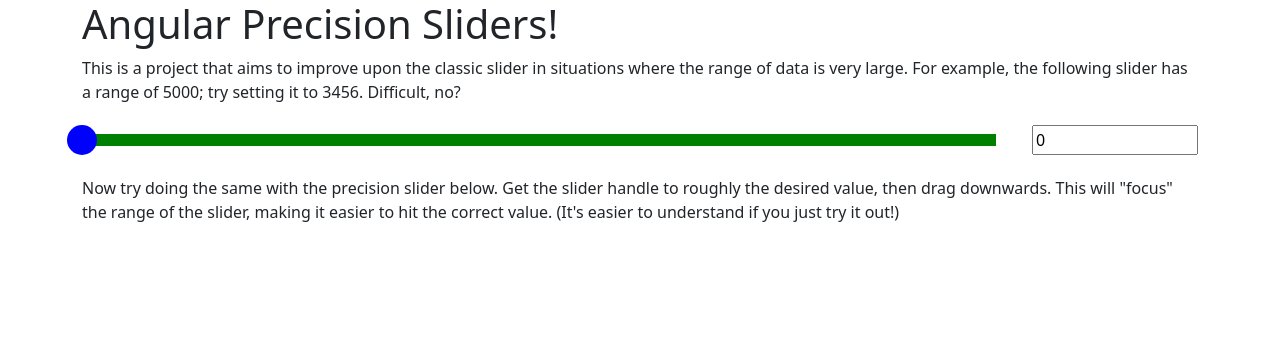
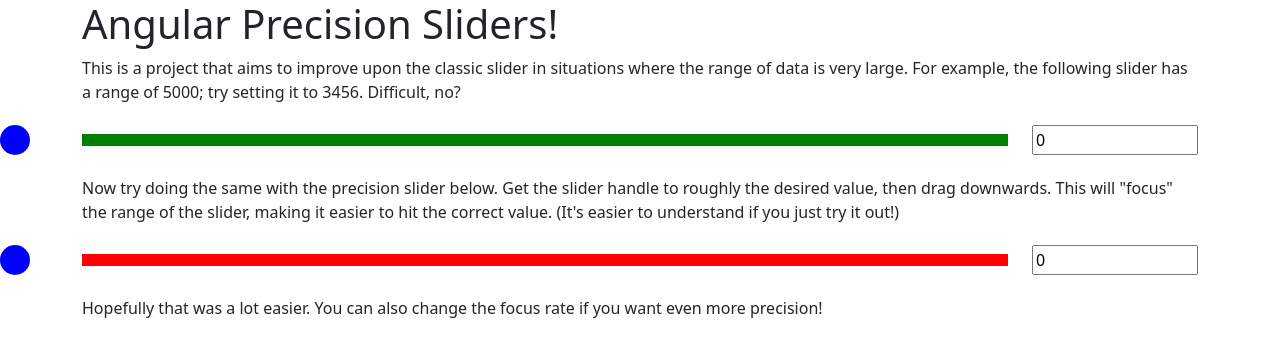
Before and after one commit to PaulTFreedman/angular-precision-sliders, an Angular app: page / in a window 1280 px wide. Shown: the top 356 px of the page. Built offline with nearby package versions, Linux system fonts and the light colour scheme.

Commit message:
WIP closer to working in a Bootstrap grid

```diff
--- a/src/app/app.component.html
+++ b/src/app/app.component.html
@@ -13,11 +13,11 @@
   </div>
   <div class="row align-items-center">
     <div class="col-md-10 vertical-center">
-      <responsive-slider class="slider basic-slider" [minValue]="0" [maxValue]="5000" [initialValue]="0" [handleWidth]="30" [bottomColour]="'green'" [middleColour]="'green'" [topColour]="'green'"
-                        (valueChanged)="onBasicValueChange($event)"></responsive-slider>
+      <responsive-slider class="slider basic-slider" [minValue]="0" [maxValue]="5000" [initialValue]="0" [handleWidth]="30" [bottomColour]="'green'"
+        [middleColour]="'green'" [topColour]="'green'" (valueChanged)="onBasicValueChange($event)"></responsive-slider>
     </div>
     <div class="col-md-2">
-      <input value="{{basicSliderVal}}"/>
+      <input value="{{basicSliderVal}}" />
     </div>
   </div>
   <div class="row">
@@ -25,13 +25,18 @@
       Now try doing the same with the precision slider below. Get the slider handle to roughly the desired value, then drag downwards. This will "focus" the range of the slider, making it easier to hit the correct value. (It's easier to understand if you just try it out!)
     </span>
   </div>
-  <!-- <div class="row align-items-center">
+  <div class="row align-items-center">
     <div class="col-md-10">
-      <precision-slider class="slider precision-slider" [minValue]="0" [maxValue]="1000" [initialValue]="500" [handleWidth]="30" (valueChanged)="onPrecisionValueChange($event)"
-                      [selectableColour]="'red'" [nonSelectableColour]="'gainsboro'"></precision-slider>
+      <precision-slider class="slider precision-slider" [minValue]="0" [maxValue]="5000" [initialValue]="0" [handleWidth]="30"
+        (valueChanged)="onPrecisionValueChange($event)" [selectableColour]="'red'" [nonSelectableColour]="'gainsboro'"></precision-slider>
     </div>
     <div class="col-md-2">
-      <input value="{{precisionSliderVal}}"/>
+      <input value="{{precisionSliderVal}}" />
     </div>
-  </div> -->
+  </div>
+  <div class="row">
+    <span>
+      Hopefully that was a lot easier. You can also change the focus rate if you want even more precision!
+    </span>
+  </div>
 </div>
--- a/src/components/precision-slider/precision-slider.component.less
+++ b/src/components/precision-slider/precision-slider.component.less
@@ -1,12 +1,8 @@
-responsive-slider {
-    display: block;
-    background: gainsboro;
-}
-
 .baseSlider {
     display: block;
 }
 
 .focusSlider {
     display: block;
+    background: gainsboro;
 }
--- a/src/components/precision-slider/precision-slider.component.ts
+++ b/src/components/precision-slider/precision-slider.component.ts
@@ -151,3 +151,5 @@
         this.precisionTopFlexGrow = 0;
     }
 }
+
+// NOTE: Might need to make focus slider have absolute positioning so it doesn't move content around
--- a/src/components/responsive-slider/responsive-slider.component.html
+++ b/src/components/responsive-slider/responsive-slider.component.html
@@ -1,4 +1,4 @@
-<div class="container" (mouseOutside)="onMouseOutside($event)" (dragstart)="onDragStart($event)" (window:resize)="onWindowResize($event)">
+<div class="wrapper" (mouseOutside)="onMouseOutside($event)" (dragstart)="onDragStart($event)" (window:resize)="onWindowResize($event)">
     <div class="slider-bar" (mousedown)="onTrackMouseDown($event)">
         <div backgroundColour [colour]="bottomColour" [style.flex-grow]="bottomFlexGrow" class="slider-section bottom-section"></div>
         <div backgroundColour [colour]="middleColour" [style.flex-grow]="middleFlexGrow" class="slider-section middle-section"></div>
--- a/src/components/responsive-slider/responsive-slider.component.less
+++ b/src/components/responsive-slider/responsive-slider.component.less
@@ -1,4 +1,4 @@
-.container {
+.wrapper {
     display: block;
     cursor: pointer;
 }
--- a/src/components/responsive-slider/responsive-slider.component.ts
+++ b/src/components/responsive-slider/responsive-slider.component.ts
@@ -37,7 +37,7 @@
 
   onHandleMouseDown(event: MouseEvent) {
     this.isDragging = true;
-    this.mouseDownX = event.clientX;
+    this.mouseDownX = event.offsetX;
     const currentLeftVal = getComputedStyle(this.sliderHandle.nativeElement).left;
     this.mouseDownHandleLeft = parseInt(currentLeftVal.substring(0, currentLeftVal.length - 2));
 
@@ -70,14 +70,11 @@
   // Consider .offsetX
   private onMouseMove(event: MouseEvent): void {
     if (this.isDragging) {
-      console.log('offset X ', event.clientX);
-
-      if (event.clientX > (this.rightPos + (this.handleWidth / 2)) || event.clientX < (this.leftPos) - (this.handleWidth / 2) ) {
-        console.log('Thinks mouse is outside range');
+      if (event.clientX > (this.leftPos + this.rightPos + (this.handleWidth / 2)) || event.clientX < (this.leftPos) - (this.handleWidth / 2) ) {
         return;
       }
 
-      let handleCentreX = event.clientX + this.handleCursorDiff;
+      let handleCentreX = event.clientX;
       if (handleCentreX > this.rightPos) {
         handleCentreX = this.rightPos;
       } else if (handleCentreX < this.leftPos) {
@@ -85,7 +82,6 @@
       }
 
       const handleToLeftDiff = handleCentreX - this.leftPos;
-      //console.log(handleToLeftDiff);
       let calculatedValue = (handleToLeftDiff * this.conversionFactor) + this.minValue;
 
       if (calculatedValue > this.maxValue) {
--- a/src/components/slider/slider.component.html
+++ b/src/components/slider/slider.component.html
@@ -1,4 +1,4 @@
-<div class="container" (dragstart)="onDragStart($event)" (window:resize)="onWindowResize($event)">
+<div class="wrapper" (dragstart)="onDragStart($event)" (window:resize)="onWindowResize($event)">
     <div class="slider-bar">
         <div backgroundColour [colour]="bottomColour" [style.flex-grow]="bottomFlexGrow" class="slider-section bottom-section"></div>
         <div backgroundColour [colour]="middleColour" [style.flex-grow]="middleFlexGrow" class="slider-section middle-section"></div>
--- a/src/components/slider/slider.component.less
+++ b/src/components/slider/slider.component.less
@@ -1,4 +1,4 @@
-.container {
+.wrapper {
     display: block;
     cursor: pointer;
 }
--- a/src/components/slider/slider.component.ts
+++ b/src/components/slider/slider.component.ts
@@ -45,9 +45,8 @@
         this.setupSliderView();
 
         const fraction = this.initialValue / this.maxValue;
-        const localLeft = (this.rightPos - this.leftPos) * fraction;
+        this.handleLeft = (this.rightPos - this.leftPos) * fraction;
 
-        this.handleLeft = this.leftPos - (this.handleWidth / 2) + localLeft;
         this.mouseDownX = this.handleLeft + (this.handleWidth / 2);
 
         const sliderMiddleY = this.elRef.nativeElement.offsetTop + (this.elRef.nativeElement.offsetHeight / 2);
@@ -64,14 +63,13 @@
     }
 
     onWindowResize(event: any) {
-        const localLeft = this.handleLeft - this.leftPos;
-        const oldDiff = (localLeft + this.handleWidth / 2);
+        const oldDiff = (this.handleLeft + this.handleWidth / 2);
         const ratio = oldDiff / (this.rightPos - this.leftPos);
 
         this.setupSliderView();
 
         const newDiff = (ratio * (this.rightPos - this.leftPos)) - this.handleWidth / 2;
-        this.handleLeft = newDiff + this.leftPos;
+        this.handleLeft = newDiff;
         this.handleLeftCss = this.handleLeft + 'px';
     }
 
@@ -95,21 +93,16 @@
     }
 
     updateHandleHorizontalOffset(diffInPixels: number) {
-        this.handleLeft = this.leftPos + diffInPixels - (this.handleWidth / 2);
+        this.handleLeft = diffInPixels;
         this.handleLeftCss = this.handleLeft + 'px';
     }
 
     setupSliderView() {
-        // TODO get these to be in global space
-        // this.leftPos = this.elRef.nativeElement.offsetLeft;
-        // this.rightPos = this.elRef.nativeElement.offsetLeft + this.elRef.nativeElement.offsetWidth;
         this.leftPos = this.elRef.nativeElement.getBoundingClientRect().left;
-        this.rightPos = this.elRef.nativeElement.offsetLeft + this.elRef.nativeElement.offsetWidth;
+        this.rightPos = this.elRef.nativeElement.getBoundingClientRect().right;
 
         console.log('leftPos', this.leftPos);
         console.log('rightPos', this.rightPos);
-        console.log('computedLeft', getComputedStyle(this.elRef.nativeElement));
-        console.log('boundingRect', this.elRef.nativeElement.getBoundingClientRect());
 
         this.conversionFactor = ((this.maxValue - this.minValue) / (this.rightPos - this.leftPos));
     }
```
